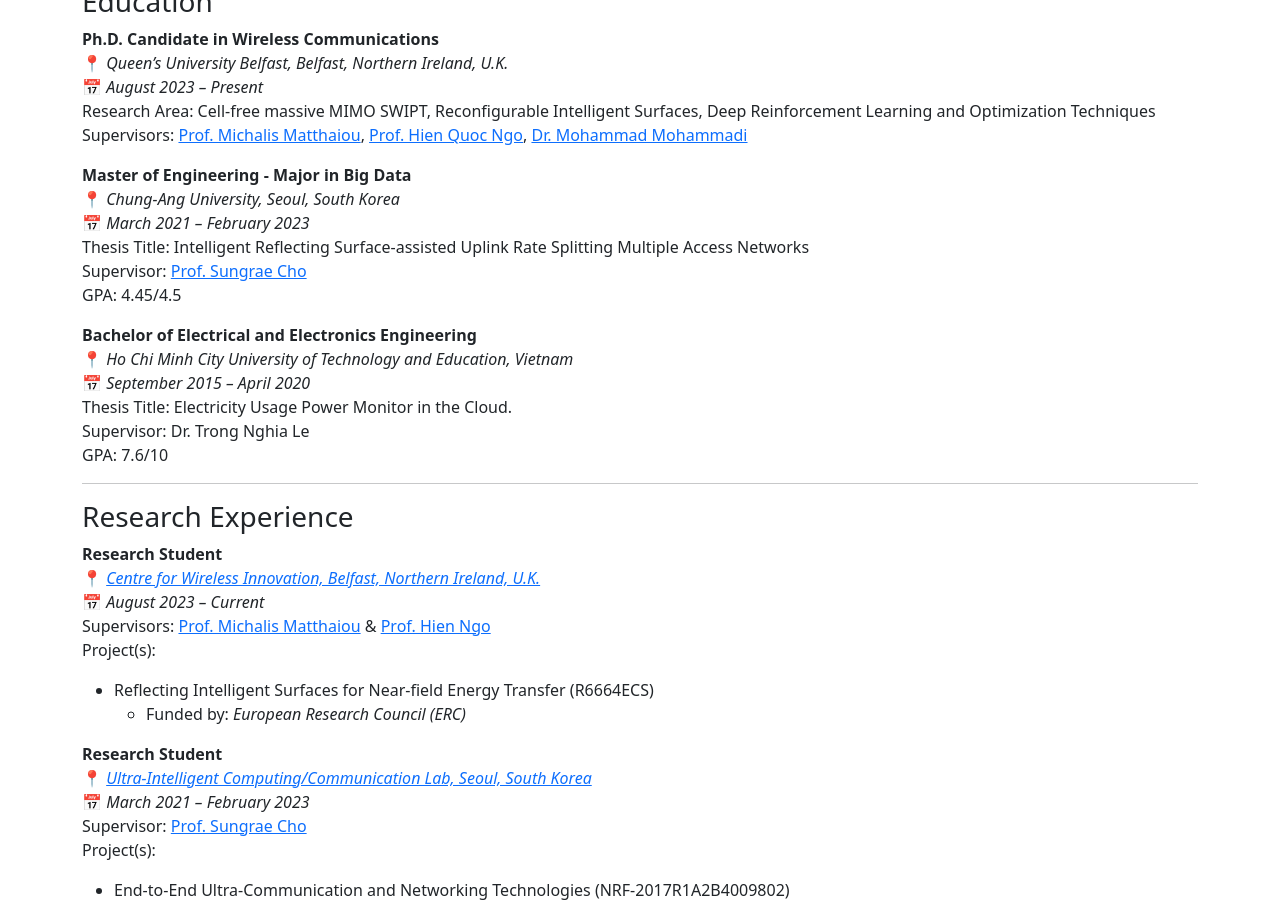
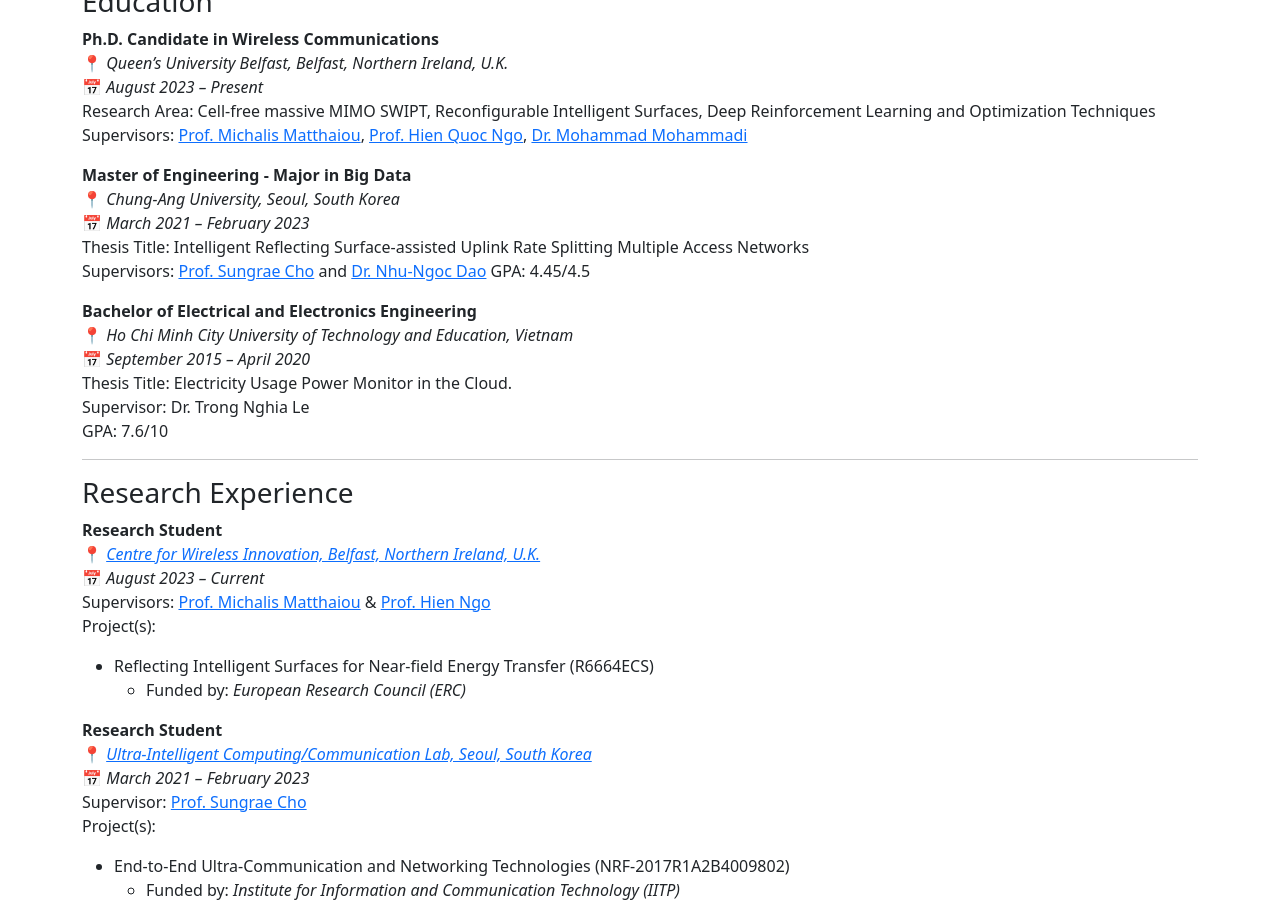
Before and after one commit to thienduchua/thienduchua.github.io, a Jekyll site: the page built from index.md, in a window 1280 px wide and 900 px high, scrolled down 515 px. Built offline with Jekyll 4.4.1, drawn with Linux system fonts in a browser that asks for light colours.

Commit message:
Update index.md

```diff
--- a/index.md
+++ b/index.md
@@ -44,7 +44,7 @@ Supervisors: [Prof. Michalis Matthaiou](https://sites.google.com/site/micmatthai
 📍 *Chung-Ang University, Seoul, South Korea*
 📅 *March 2021 – February 2023*
 Thesis Title: Intelligent Reflecting Surface-assisted Uplink Rate Splitting Multiple Access Networks
-Supervisor: [Prof. Sungrae Cho](https://sites.google.com/uclab.re.kr/srcho)
+Supervisors: [Prof. Sungrae Cho](https://sites.google.com/uclab.re.kr/srcho) and [Dr. Nhu-Ngoc Dao](https://nndao.github.io/)
 GPA: 4.45/4.5
 
 **Bachelor of Electrical and Electronics Engineering**
```
